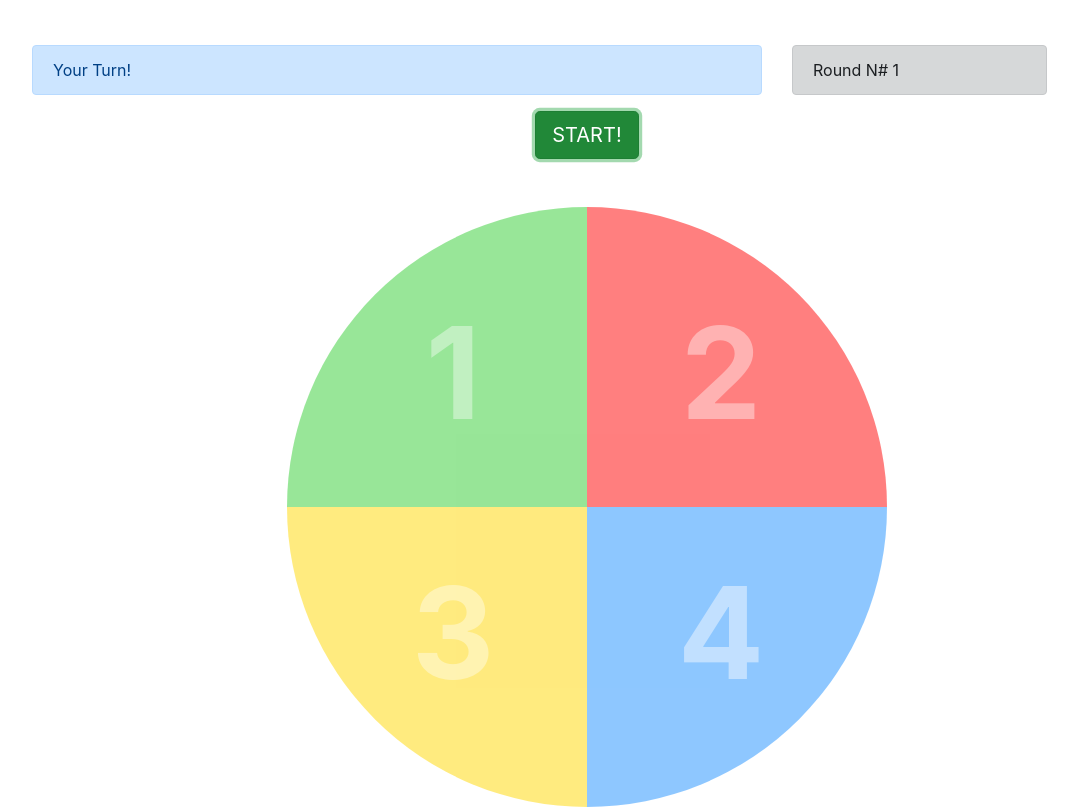
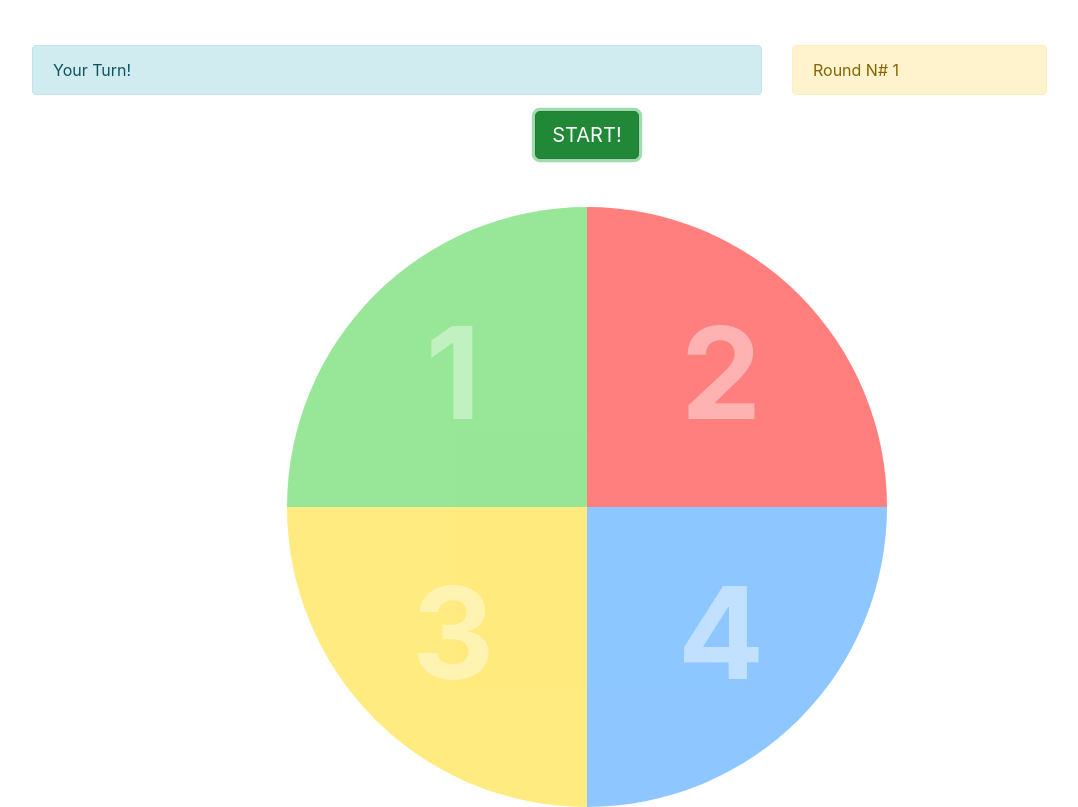
Before and after one commit to guido732/simon-says, a website: page index.html in a window 1280 px wide. Both pictures are taken after a click on the button "START!". Shown: the part 75-882 px from the top of the page, without its empty margins (53-1131 px from the left). Drawn offline with nearby package versions, Linux system fonts and the light colour scheme.

Commit message:
fixes error in functionality and reorders script for better readability

```diff
--- a/css/styles.css
+++ b/css/styles.css
@@ -17,7 +17,7 @@
 	font-size: 6rem;
 	font-weight: bold;
 	opacity: 0.5;
-	transition: opacity 0.25s ease-out;
+	/* transition: opacity 0.25s ease-out; */
 }
 .color-button:nth-child(1) {
 	background-color: limegreen;
--- a/index.html
+++ b/index.html
@@ -13,12 +13,12 @@
 			<h1 class="text-center mb-5">Simon Says!</h1>
 			<div class="row align-items-start">
 				<div class="col-sm-8">
-					<div class="alert alert-primary" id="messages" role="alert">
+					<div class="alert alert-info" id="messages" role="alert">
 						Welcome! press on the START button to play
 					</div>
 				</div>
 				<div class="col-sm-3">
-					<div class="alert alert-dark" id="round-counter" role="alert">
+					<div class="alert alert-warning" id="round-counter" role="alert">
 						Round N#-
 					</div>
 				</div>
--- a/js/main.js
+++ b/js/main.js
@@ -16,22 +16,50 @@ function startGame() {
 function handleRound() {
 	updateText(`Round N# ${round}`, $roundCounter);
 	updateText("Computer's turn!", $messages);
+	lockUserInput();
 	const $selectedButton = getRandomColorButton();
 	sequenceComputer.push($selectedButton);
 	const userTurnDelay = (sequenceComputer.length + 1) * 1000;
-	sequenceComputer.forEach(($button, index) => {
+	sequenceComputer.forEach(function($button, index) {
 		const sequenceDelay = (index + 1) * 1000;
-		setTimeout(() => {
+		setTimeout(function() {
 			highlight($button);
 		}, sequenceDelay);
 	});
-	setTimeout(() => {
+	setTimeout(function() {
 		updateText("Your Turn!", $messages);
 		unlockUserInput();
 	}, userTurnDelay);
 	sequenceUser = [];
 	round++;
 	updateText(`Round N# ${round}`, $roundCounter);
+}
+
+function handleUserInput(e) {
+	const $clickedButton = e.target;
+	highlight($clickedButton);
+	sequenceUser.push($clickedButton);
+	console.log(sequenceUser);
+
+	const $computerSelection = sequenceComputer[sequenceUser.length - 1];
+	if ($clickedButton.id !== $computerSelection.id) {
+		gameOver();
+		return;
+	}
+	if (sequenceUser.length === sequenceComputer.length) {
+		lockUserInput();
+		setTimeout(handleRound, 1000);
+	}
+}
+
+function getRandomColorButton() {
+	const $colorButtons = document.querySelectorAll(".color-button");
+	const buttonIndex = Math.floor(Math.random() * $colorButtons.length);
+	return $colorButtons[buttonIndex];
+}
+
+function updateText(newText, elementToUpdate) {
+	elementToUpdate.innerHTML = newText;
 }
 
 function highlight(elementToHighlight) {
@@ -41,33 +69,8 @@ function highlight(elementToHighlight) {
 	}, 500);
 }
 
-function getRandomColorButton() {
-	const $colorButtons = document.querySelectorAll(".color-button");
-	const buttonIndex = Math.floor(Math.random() * $colorButtons.length);
-	return $colorButtons[buttonIndex];
-}
-
-function handleUserInput(e) {
-	const $clickedButton = e.target;
-	highlight($clickedButton);
-	sequenceUser.push($clickedButton);
-	const $computerSelection = sequenceComputer[sequenceUser.length - 1];
-	if ($clickedButton.id !== $computerSelection.id) {
-		gameOver();
-		return;
-	}
-	if ($clickedButton.length === $computerSelection.length) {
-		lockUserInput();
-		setTimeout(handleRound, 1000);
-	}
-}
-
-function updateText(textToUpdate, elementToUpdate) {
-	elementToUpdate.innerHTML = textToUpdate;
-}
-
 function lockUserInput() {
-	document.querySelectorAll("color-button").forEach(($button, index) => {
+	document.querySelectorAll(".color-button").forEach($button => {
 		$button.onclick = function() {};
 	});
 }
```
